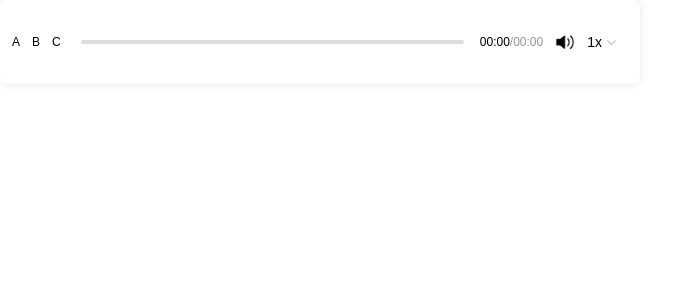
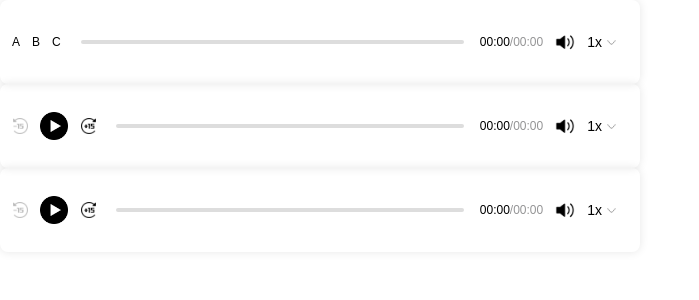
Before and after one commit to Lizikkai/custom-audio-vue3, a Vue app: page / in a window 1280 px wide. Shown: the top 300 px of the page, without its empty margins (0-699 px from the left). Built offline with nearby package versions, Linux system fonts and the light colour scheme.

Commit message:
添加进度条、缓冲条和进度条圆点的颜色修改

```diff
--- a/src/App.vue
+++ b/src/App.vue
@@ -7,6 +7,12 @@
         <div class="audio-container-C" @click="go('forward')">C</div>
       </template>
     </CustomAudio>
+  </div>
+  <div class="audio-container">
+    <CustomAudio :audio-url="music" showVolumn showSpeed ref="audioRef" />
+  </div>
+  <div class="audio-container">
+    <CustomAudio :audio-url="music" showVolumn showSpeed ref="audioRef" bufferedColor="rgba(255,0,0,0.3)" currentTrackColor="lime" currentTrackCircleColor="lightpink" />
   </div>
 </template>
 
--- a/src/components/CustomAudio.vue
+++ b/src/components/CustomAudio.vue
@@ -10,12 +10,11 @@
         <div class="audio-track">
             <div class="audio-track-process" @click="hadnleSeekerForward" @mousedown="handleMouseDown"
                 :class="{ 'is-dragging': isDragging }">
-                <div class="audio-track-process-seeker"
-                    :style="{ width: `${isDragging ? dragProgress : percentComplete}%` }">
-                    <div class="audio-track-process-seeker-circle" v-if="currentTime"
+                <div class="audio-track-process-seeker" :style="{ width: `${isDragging ? dragProgress : percentComplete}%`, backgroundColor: currentTrackColor }">
+                    <div class="audio-track-process-seeker-circle" :style="{ backgroundColor: currentTrackCircleColor }" v-if="currentTime"
                         @mousedown.prevent="handleCircleMouseDown"></div>
                 </div>
-                <div class="audio-track-process-buffered" :style="{ width: `${bufferedComplete}%` }"></div>
+                <div class="audio-track-process-buffered" :style="{ width: `${bufferedComplete}%`, backgroundColor: bufferedColor }"></div>
             </div>
             <div class="audio-track-time">
                 <span>{{ currentTimeTransform }}</span>
@@ -64,7 +63,11 @@ withDefaults(
         /** 倍速 */
         speedOptions?: number[]
         /** 缓冲条颜色 */
+        bufferedColor?: string
         /** 当前播放进度条颜色 */
+        currentTrackColor?: string
+        /** 当前播放进度条的圆点颜色 */
+        currentTrackCircleColor?: string
     }>(),
     {
         speedOptions: () => [0.5, 1, 1.5, 2],
@@ -198,7 +201,7 @@ function handleTogglePlay() {
 
 /** 切换倍速下拉菜单显示 */
 function toggleSpeedDropdown() {
-    if (showSpeedDropdown.value) {
+    if (showVolumeSlider.value) {
         showSpeedDropdown.value = false
     }
     showSpeedDropdown.value = !showSpeedDropdown.value
```
